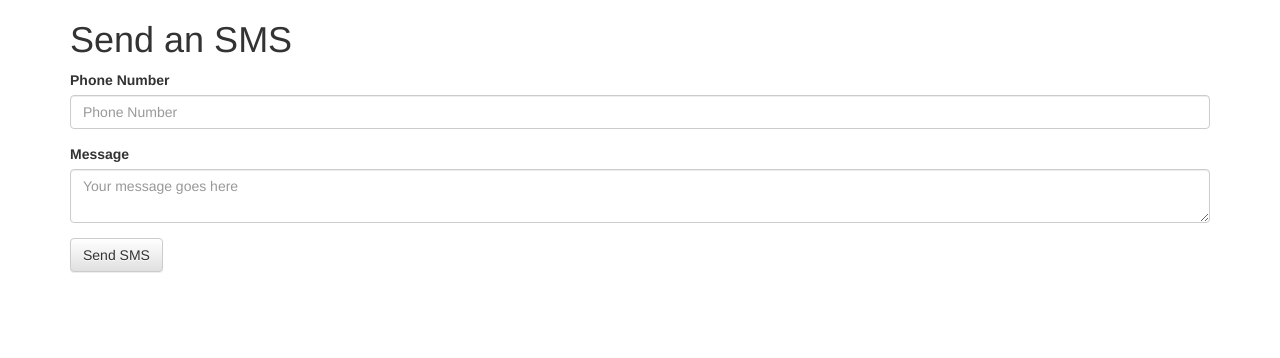
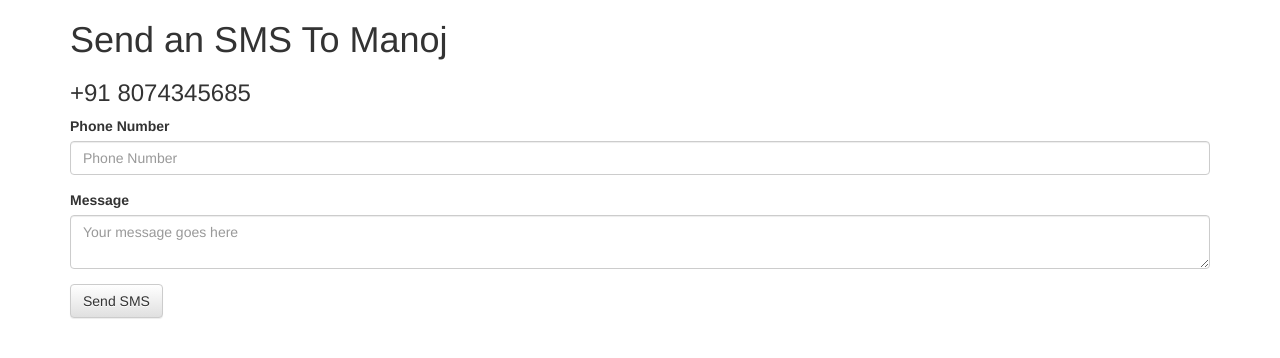
Before and after one commit to thrmk/sms, a Flask app: page / in a window 1280 px wide. Shown: the top 358 px of the page. Run offline with Flask 2, Linux system fonts and the light colour scheme; some libraries are stand-ins or nearby versions.

Commit message:
Update index.html

```diff
--- a/templates/index.html
+++ b/templates/index.html
@@ -13,7 +13,8 @@
 
 <body>
     <div class="container">
-        <h1>Send an SMS</h1>
+        <h1>Send an SMS To Manoj</h1>
+        <h3>+91 8074345685</h3>
 
             {% with messages = get_flashed_messages() %}
             {% for message in messages %}
```
